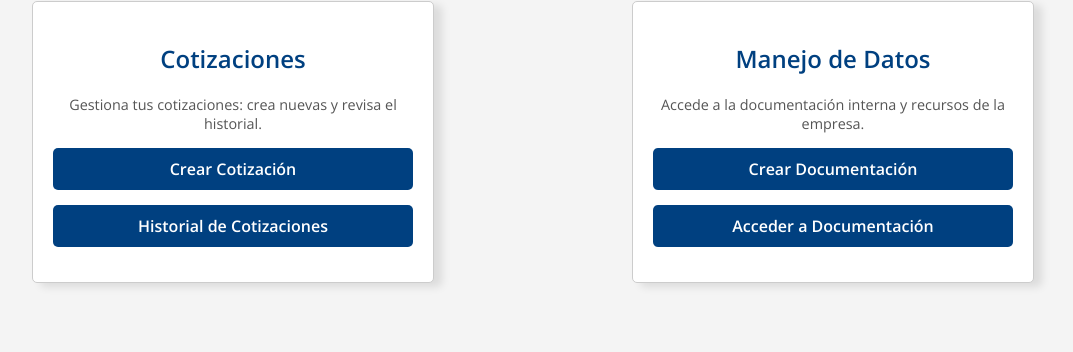
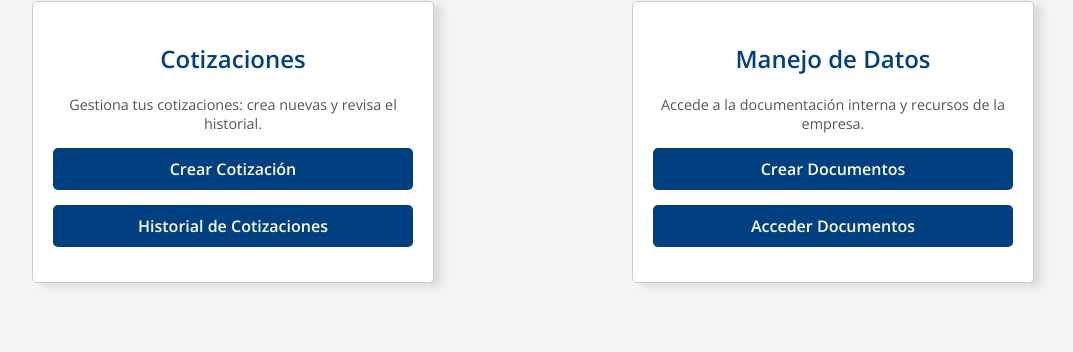
Before and after one commit to MattBuiles/CotizacionSoftware, a Flask app: page / in a window 1280 px wide. Shown: the part 217-569 px from the top of the page, without its empty margins (107-1180 px from the left). Run offline with Flask 3, Linux system fonts and the light colour scheme.

Commit message:
Cambio Elementos manejo de datos

```diff
--- a/templates/index.html
+++ b/templates/index.html
@@ -22,8 +22,8 @@
             <div class="section">
                 <h2>Manejo de Datos</h2>
                 <p>Accede a la documentación interna y recursos de la empresa.</p>
-                <a href="/agregar_datos" class="btn">Crear Documentación</a>
-                <a href="/manejo_datos" class="btn">Acceder a Documentación</a>
+                <a href="/agregar_datos" class="btn">Crear Documentos</a>
+                <a href="/manejo_datos" class="btn">Acceder Documentos</a>
             </div>
         </div>
     </main>
```
